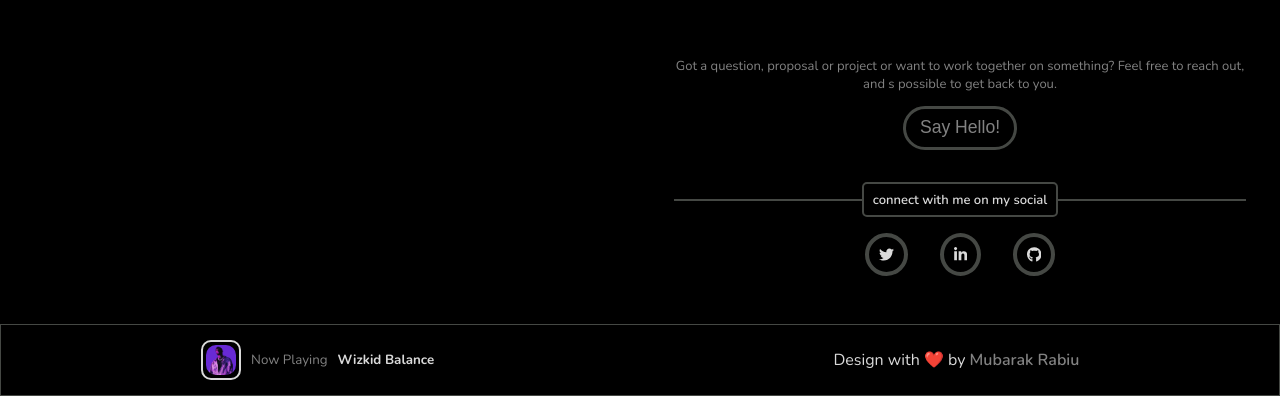
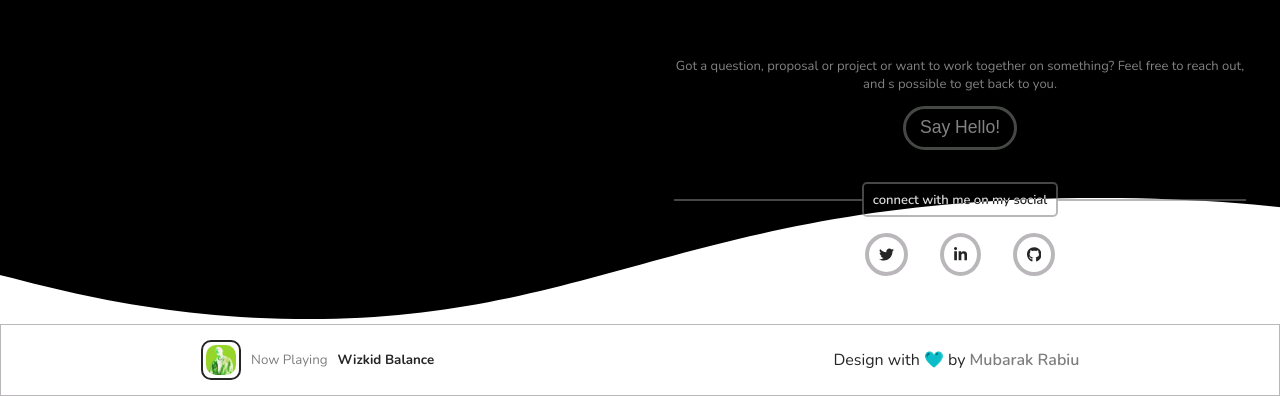
Before and after one commit to mubzie/portfolio, a Next.js app: page / in a window 1280 px wide. Shown: the part 1979-2375 px from the top of the page. Built offline with nearby package versions, Linux system fonts and the light colour scheme.

Commit message:
progress: Added sin wave bg animation

```diff
--- a/src/pages/_app.tsx
+++ b/src/pages/_app.tsx
@@ -12,9 +12,16 @@ export default function App({ Component, pageProps }: AppProps) {
 
   return (
     <AppThemeProvider value={isDarkMode} updateTheme={updateDarkMode}>
-      <div className={`${isDarkMode ? "theme-default" : "theme-light"} `}>
+      <div className={`${isDarkMode ? "theme-default" : "theme-light"} themes `}>
         <div className='appTheme'>
           <Component {...pageProps} />
+
+          <div className='waveWrapper'>
+            <div className='wave'>
+
+            </div>
+
+          </div>
         </div>
       </div>
     </AppThemeProvider>
--- a/src/styles/globals.scss
+++ b/src/styles/globals.scss
@@ -3,15 +3,93 @@
 @import "./base/varibale.scss";
 @import "./base/breakPoint.scss";
 
+// html,
+// body,
+// #__next,
+// .themes,
+// .appTheme {
+//   min-height: 100%;
+//   height: 100%;
+// }
+
 body {
-  // font-family: Arial, Helvetica, sans-serif;
   font-family: "Nunito", sans-serif;
   margin: 0;
-  overflow-x: hidden;
-  // scroll-behavior: smooth;
+  scroll-behavior: smooth;
 }
 
 .appTheme {
+  position: relative;
+
+  .waveWrapper {
+    height: 10%;
+    width: 100%;
+    position: absolute;
+    bottom: 0;
+    left: 0;
+    z-index: 5;
+    transform-origin: center bottom;
+    mix-blend-mode: difference;
+    // pointer-events: none;
+    transform: scaleY(1.5);
+    overflow-x: clip;
+
+    .wave {
+      background: url("/imgs/white-overlay.svg");
+      background-repeat: repeat-x;
+      position: absolute;
+      bottom: 0;
+      width: 6400px;
+      height: 198px;
+      animation: sinWave 7s cubic-bezier(0.36, 0.45, 0.63, 0.53) infinite;
+      transform: translate3d(0, 0, 0);
+    }
+
+    @keyframes sinWave {
+      0% {
+        margin-left: 0;
+      }
+      100% {
+        margin-left: -1600px;
+      }
+    }
+
+    @include md {
+      transform: scaleY(1);
+    }
+  }
+  // .waveWrapper {
+  //   height: 30%;
+  //   width: 100%;
+  //   position: fixed;
+  //   bottom: 0;
+  //   left: 0;
+  //   z-index: 5;
+  //   transform-origin: center bottom;
+  //   pointer-events: none;
+  //   transform: scale(0);
+  //   // overflow-x: clip;
+
+  //   .wave {
+  //     background: url("/imgs/white-overlay.svg");
+  //     background-repeat: repeat-x;
+  //     position: absolute;
+  //     bottom: 0;
+  //     width: 6400px;
+  //     height: 198px;
+  //     animation: sinWave 7s cubic-bezier(0.36, 0.45, 0.63, 0.53) infinite;
+  //     transform: translate3d(0, 0, 0);
+  //   }
+
+  //   @keyframes sinWave {
+  //     0% {
+  //       margin-left: 0;
+  //     }
+  //     100% {
+  //       margin-left: -1600px;
+  //     }
+  //   }
+  // }
   @include themifyGlobal($themes) {
     background-color: getThemeValue("bg");
     color: getThemeValue("text");
```
Also changed, not shown: public/imgs/black-overlay.svg (added), public/imgs/white-overlay.svg (added).
